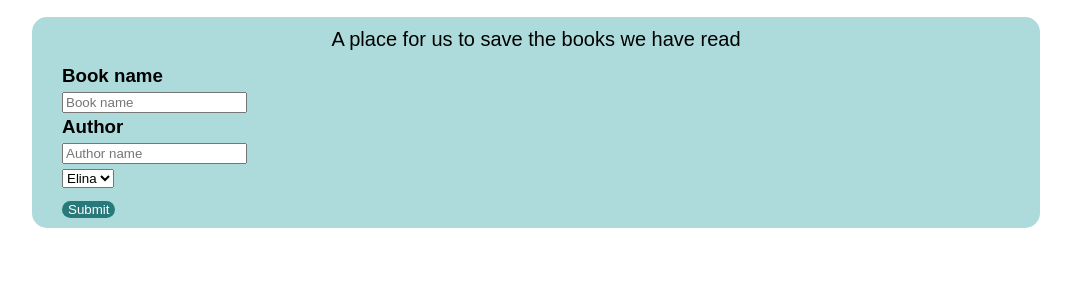
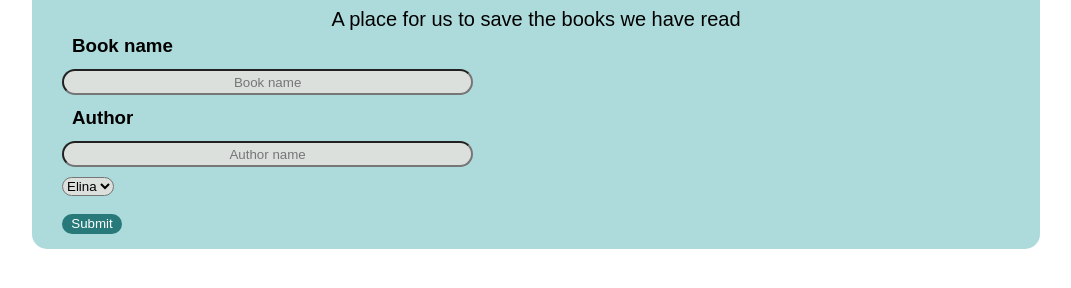
Before and after one commit to wer9810/personal, a plain HTML site: page Website/index.html in a window 1280 px wide. Shown: the part 154-442 px from the top of the page, without its empty margins (104-1175 px from the left). Drawn offline with Linux system fonts and the light colour scheme.

Commit message:
Update websitestyles.css

```diff
--- a/Website/websitestyles.css
+++ b/Website/websitestyles.css
@@ -18,10 +18,14 @@ a:hover{
 .button{
     color: white;
     background-color: #27797a;
-    margin: 10px;
+    margin: 15px;
     border: none;
     border-radius: 15px;
-
+    height: 20px;
+    width: 60px;
+}
+::placeholder{
+    text-align: center;;
 }
 .container{
     width: 80%;
@@ -42,8 +46,7 @@ a:hover{
     background-color: #198a9c;
     box-sizing: border-box;
     height: 60px;
-    border-radius: 0px 0px 15px 15px;
-    word-spacing: 1em;
+    word-spacing: 5em;
     text-align: center;
 }
 #navigation a{
@@ -54,13 +57,14 @@ a:hover{
 .info{
     background-color: #addadb;
     box-sizing: border-box;
-    border-radius: 15px;
+    border-radius: 0px 0px 15px 15px;
 }
 .info p{
     font-size: 20px;
     text-align: center;
     position: relative;
     top: 10px;
+    margin: 0%;
 }
 }
 .form-1{
@@ -73,5 +77,16 @@ a:hover{
     margin-left: 30px;
 }
 .form-1 h3{
-    margin: 0;
+    margin: 10px;
 }
+.form-1 input[type="text"]{
+    width: 40%;
+    height: 20px;
+    border-radius: 15px;
+    background-color: #dce0dd;
+}
+.form-1 select{
+    margin-top: 10px;
+    border-radius: 10px;
+    background-color: #dce0dd;
+}
```
